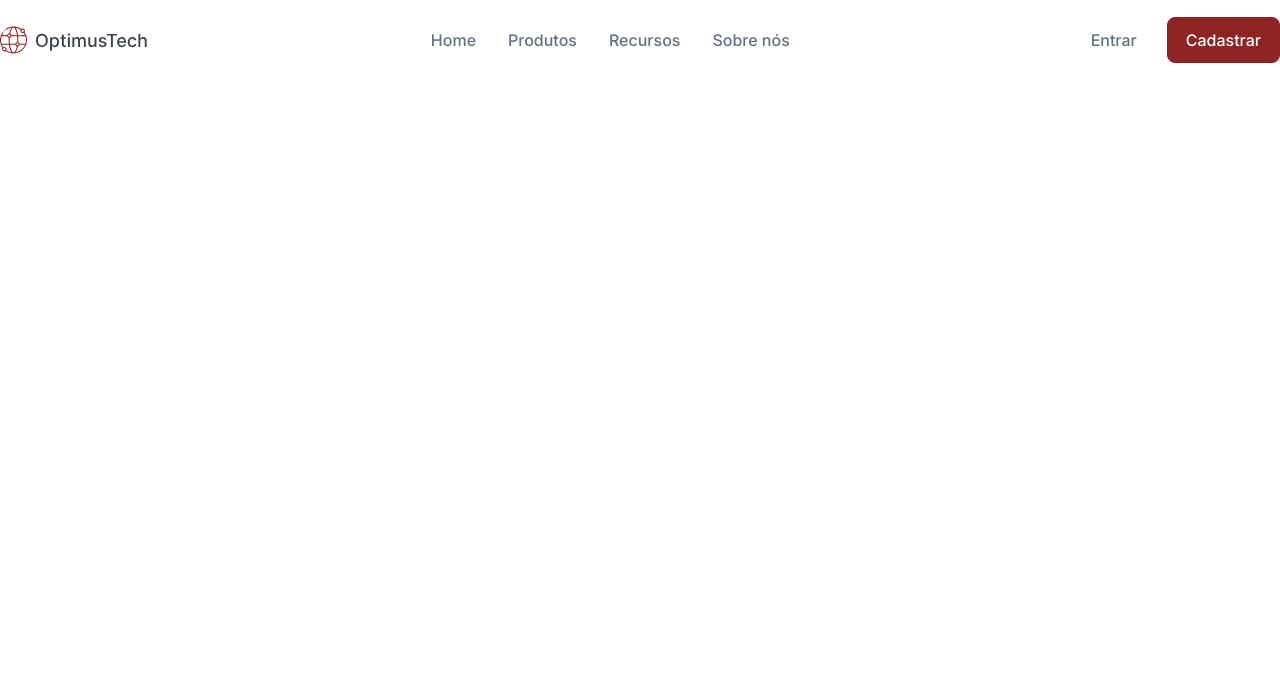
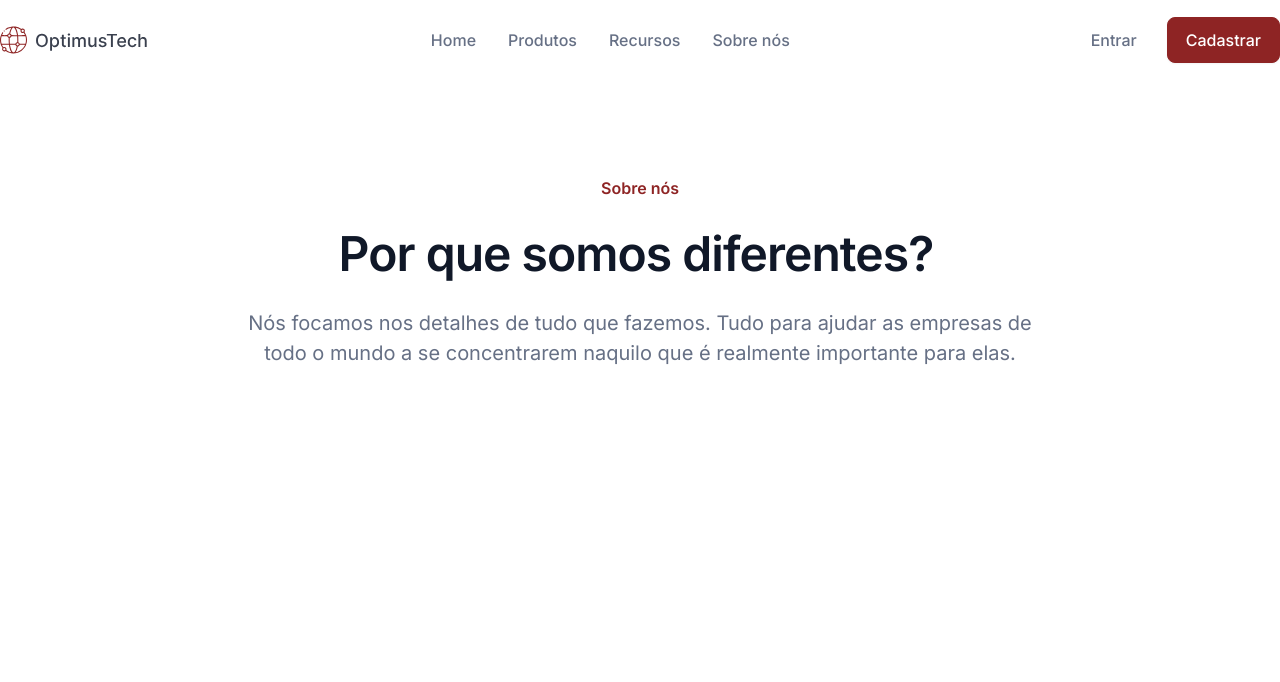
Before and after one commit to LeticiaGallucci/7daysOfCode, a plain HTML site: page index.html in a window 1280 px wide. Shown: the top 682 px of the page. Drawn offline with Linux system fonts and the light colour scheme.

Commit message:
create the header

```diff
--- a/css/style.css
+++ b/css/style.css
@@ -1,6 +1,7 @@
 :root {
     --base-white: #FFFFFF;
     --gray-500: #667085;
+    --gray-900: #101828;
     --fonte-principal: 'Inter', sans-serif;
 }
 
@@ -88,3 +89,44 @@ html, body {
     font-weight: 500;
     line-height: 24px;
 }
+
+.cabecalho {
+    display: flex;
+    height: 407px;
+    padding: 96px 0px;
+    flex-direction: column;
+    align-items: center;
+    gap: 24px;
+    align-self: stretch;
+}
+
+.cabecalho__subtitulo {
+    color: #8E2424;
+    font-family: Inter;
+    font-size: 16px;
+    font-style: normal;
+    font-weight: 600;
+    line-height: 24px;
+}
+
+.cabecalho__titulo {
+    width: 603px;
+    color: var(--gray-900);
+    font-family: Inter;
+    font-size: 48px;
+    font-style: normal;
+    font-weight: 600;
+    line-height: 60px;
+    letter-spacing: -0.96px;
+}
+
+.cabecalho__texto {
+    width: 791px;
+    color: var(--gray-500, #667085);
+    text-align: center;
+    font-family: Inter;
+    font-size: 20px;
+    font-style: normal;
+    font-weight: 400;
+    line-height: 30px;
+}
--- a/index.html
+++ b/index.html
@@ -14,7 +14,7 @@
 <body>
     <nav class="navbar">
         <div class="navbar__cabecalho">
-            <img class="logo" src="image/_Button base.svg" alt="Logo OptimusTech">
+            <img class="logo" src="/image/_Button base.svg" alt="Logo OptimusTech">
             <div class="menu">
                 <a class="menu__link" href="#">Home</a>
                 <a class="menu__link" href="#">Produtos</a>
@@ -27,5 +27,10 @@
             </div>
         </div>
     </nav>
+    <header class="cabecalho">
+        <h2 class="cabecalho__subtitulo">Sobre nós</h2>
+        <h1 class="cabecalho__titulo">Por que somos diferentes?</h1>
+        <p class="cabecalho__texto">Nós focamos nos detalhes de tudo que fazemos. Tudo para ajudar as empresas de todo o mundo a se concentrarem naquilo que é realmente importante para elas.</p>
+    </header>
 </body>
 </html>
```
